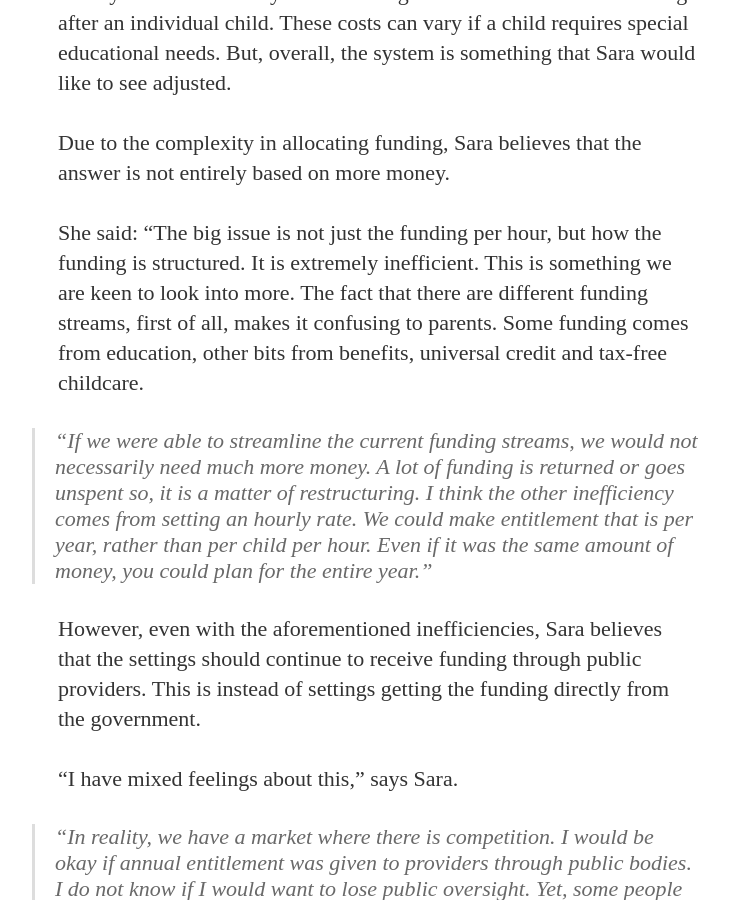
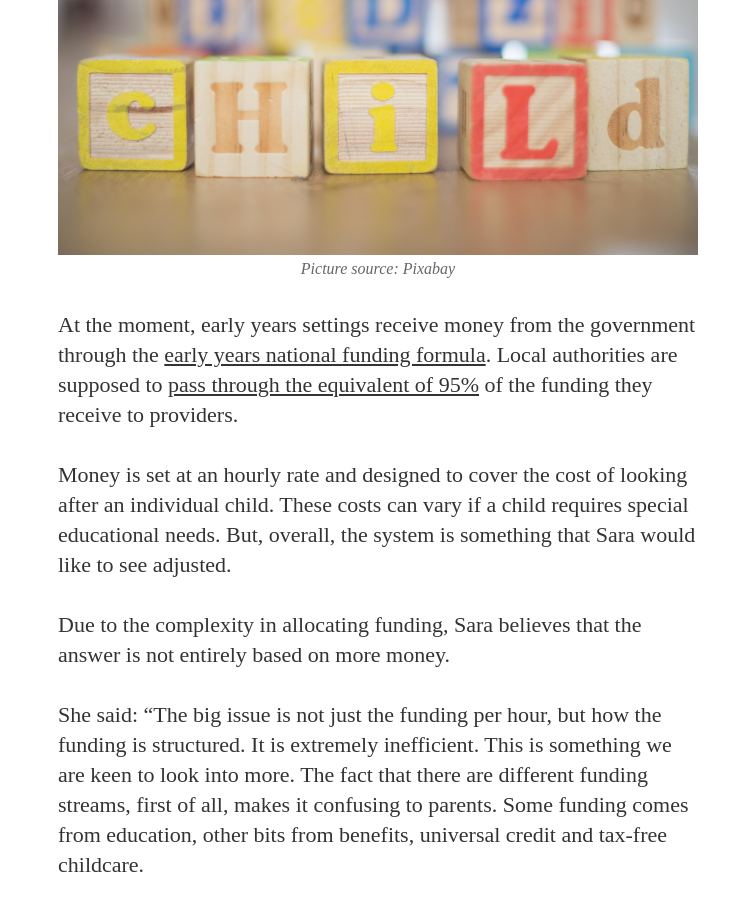
Before and after one commit to GWilloughby99/early-years-project, a Jekyll site: the page built from _posts/2021-07-30-Dr-sara-bonetti-early-years-funding-inefficiency.md, in a window 1280 px wide and 900 px high, scrolled down 1537 px. Shown: the whole window, without its empty margins (262-991 px from the left). Built offline with Jekyll 4.4.1, drawn with Linux system fonts in a browser that asks for light colours; nearby versions of some CDN libraries; some web fonts are replaced.

Commit message:
Update 2021-07-30-Dr-sara-bonetti-early-years-funding-inefficiency.md

```diff
--- a/_posts/2021-07-30-Dr-sara-bonetti-early-years-funding-inefficiency.md
+++ b/_posts/2021-07-30-Dr-sara-bonetti-early-years-funding-inefficiency.md
@@ -13,6 +13,8 @@ image2: "/assets/article_images/mobile-loop.jpg"
   <p><a href="https://epi.org.uk/team/sara-bonetti/">Dr Sara Bonetti</a> is the Director of Early Years at the <a href="https://epi.org.uk/">Education Policy Institute</a>. Her work focuses on early education, particularly workforce issues. More recently, Sara has been taking a closer look into the <a href="https://epi.org.uk/publications-and-research/a-comparison-of-school-institutions-and-policies-across-the-uk/">funding gap in the sector</a>. We spoke about why there is a lack of incentive for early years professionals to stay in the industry and how the funding system could be reviewed.</p>
 
   <h3> Changing funding streams to combat inefficiency </h3>
+
+  <img src="{{ "/assets/article_images/blocks-child.jpg" | relative_url }}" alt="Picture source: Pixabay">
 
   <p> At the moment, early years settings receive money from the government through the <a href="https://www.gov.uk/government/publications/early-years-national-funding-formula-allocations-and-guidance">early years national funding formula</a>. Local authorities are supposed to <a href="https://www.gov.uk/government/publications/early-years-funding-2021-2022">pass through the equivalent of 95%</a> of the funding they receive to providers. </p>
 
```
